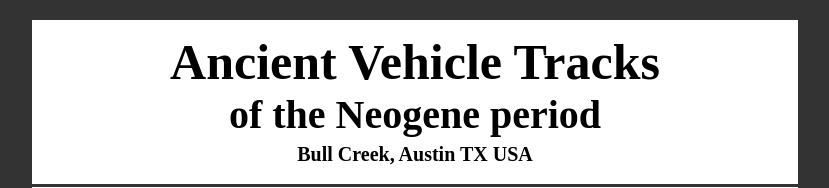
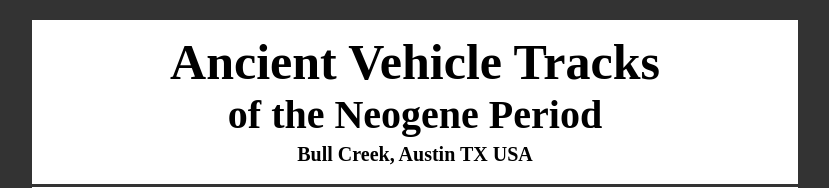
Before and after one commit to KyleKnolleLynch/JS-photoslider, a plain HTML site: page index.html in a window 1280 px wide. Shown: the top 188 px of the page, without its empty margins (225-1054 px from the left). Drawn offline with Linux system fonts and the light colour scheme.

Commit message:
change_text

```diff
--- a/index.html
+++ b/index.html
@@ -12,7 +12,7 @@
         <div class="container container-header">
             <div class="title-text">
                 <h1>Ancient Vehicle Tracks</h1>
-                <h2>of the Neogene period</h2>
+                <h2>of the Neogene Period</h2>
                 <h4>Bull Creek, Austin TX USA</h4>
             </div>
         </div>
```
